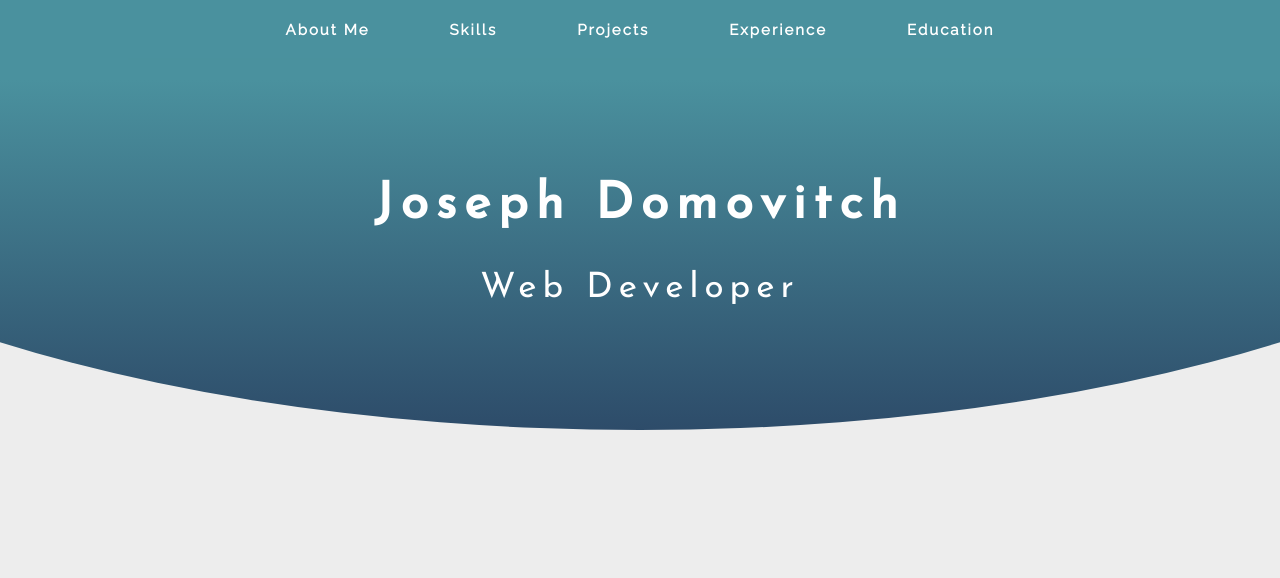
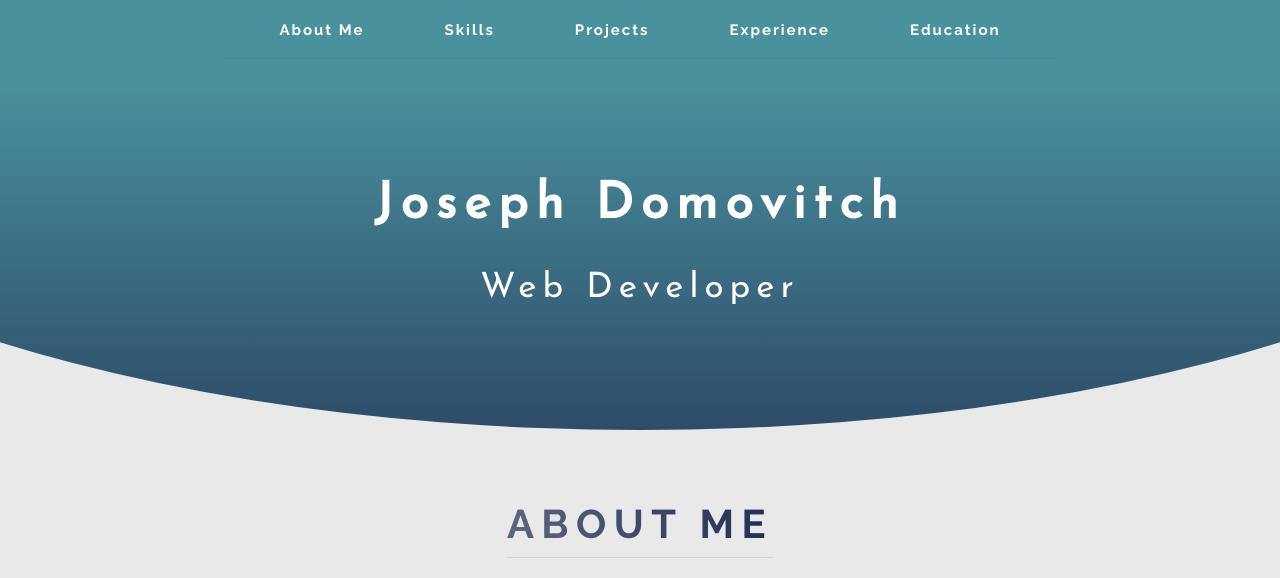
Before and after one commit to jdomo/jd-portfolio, a React (Create React App) app: page / in a window 1280 px wide. Shown: the top 578 px of the page. Built offline with nearby package versions, Linux system fonts and the light colour scheme.

Commit message:
add header-secondary styling in typography

```diff
--- a/public/index.html
+++ b/public/index.html
@@ -22,7 +22,7 @@
       work correctly both with client-side routing and a non-root public URL.
       Learn how to configure a non-root public URL by running `npm run build`.
     -->
-    <link href="https://fonts.googleapis.com/css?family=Josefin+Sans|Raleway&display=swap" rel="stylesheet">
+    <link href="https://fonts.googleapis.com/css?family=Josefin+Sans|Raleway:400,700&display=swap" rel="stylesheet">
     <title>Joseph Domovitch | Web Developer</title>
   </head>
   <body>
--- a/src/components/About.js
+++ b/src/components/About.js
@@ -2,8 +2,10 @@ import React from 'react';
 
 const About = () => {
   return (
-    <section className="about">
-
+    <section className="section-about">
+      <div className="u-center-text">
+        <h3 className="heading-secondary">About Me</h3>
+      </div>
     </section>
   )
 }
--- a/src/css/style.css
+++ b/src/css/style.css
@@ -30,13 +30,28 @@ header {
     font-weight: 400;
     letter-spacing: .6rem; }
 
+.heading-secondary {
+  font-size: 4rem;
+  font-weight: 700;
+  text-transform: uppercase;
+  letter-spacing: .75rem;
+  padding-bottom: 1rem;
+  border-bottom: 1px solid rgba(119, 119, 119, 0.2);
+  display: inline-block;
+  background-image: linear-gradient(to right, rgba(33, 46, 83, 0.7), #212e53);
+  -webkit-background-clip: text;
+  color: transparent;
+  transition: all .3s; }
+  .heading-secondary:hover {
+    transform: scale(1.025) translate(-1rem, -1rem);
+    text-shadow: 3rem 3rem 0.5rem rgba(119, 119, 119, 0.2);
+    border-bottom: none; }
+
+.u-center-text {
+  text-align: center !important; }
+
 .u-margin-top {
-  margin-top: 4rem; }
-
-.about {
-  height: 60rem;
-  margin-top: -25rem;
-  background-color: rgba(233, 233, 233, 0.8); }
+  margin-top: 4rem !important; }
 
 .header {
   position: relative;
@@ -65,18 +80,20 @@ header {
   background-color: #4a919e;
   margin: 0;
   height: 8rem;
-  padding: .5rem 0 0 0;
   position: relative; }
   .navbar__linklist {
     position: absolute;
-    top: 4rem;
+    top: 3rem;
     left: 50%;
     transform: translate(-50%, -50%);
     list-style: none;
     text-align: center;
-    width: 80%;
+    width: 65%;
     border-bottom: 1px solid #4a919e;
-    padding-bottom: 2rem; }
+    padding-bottom: 2rem;
+    padding-top: 2rem;
+    background-image: linear-gradient(to bottom, transparent 98%, rgba(0, 0, 0, 0.2));
+    border-radius: 3px; }
   .navbar__item {
     display: inline-block;
     font-size: 1.5rem;
@@ -97,5 +114,10 @@ header {
   .navbar__link:focus {
     border-top: 4px solid #bed3c3;
     font-weight: 700;
-    border-radius: 3px;
-    background-color: rgba(33, 46, 83, 0.2); }
+    border-radius: 3px; }
+
+.section-about {
+  height: 60rem;
+  margin-top: -25rem;
+  background-color: #e9e9e9;
+  padding: 17rem 0 25rem 0; }
--- a/src/sass/base/_typography.scss
+++ b/src/sass/base/_typography.scss
@@ -25,24 +25,32 @@ header {
   }
 }
 
-// .heading-secondary {
-//   font-size: 3.5rem; //35px
-//   text-transform: uppercase;
-//   font-weight: 700;
+.heading-secondary {
+  font-size: 4rem; //35px
+  font-weight: 700;
+  text-transform: uppercase;
+  letter-spacing: .75rem;
 
-//   //text color gradient
-//   display: inline-block;      //background/gradient ends where text ends
-//   background-image: linear-gradient(to right, $color-primary-light, $color-primary-dark);
-//   -webkit-background-clip: text;    //background shows only where text is present
-//   color: transparent;               //text allows background clip to show through
+  padding-bottom: 1rem;
+  border-bottom: 1px solid rgba($color-grey-dark, .2);
 
-//   transition: all .3s;
 
-//   &:hover {
-//     transform: scale(1.025) translate(-1rem, -1rem);
-//     text-shadow: 3rem 3rem .5rem rgba($color-grey-dark, .2);
-//   }
-// }
+  // color: rgba($color-blue-dark, .85);
+
+  //text color gradient
+  display: inline-block;      //background/gradient ends where text ends
+  background-image: linear-gradient(to right, rgba($color-blue-dark, .7), $color-blue-dark);
+  -webkit-background-clip: text;    //background shows only where text is present
+  color: transparent;               //text allows background clip to show through
+
+  transition: all .3s;
+
+  &:hover {
+    transform: scale(1.025) translate(-1rem, -1rem);
+    text-shadow: 3rem 3rem .5rem rgba($color-grey-dark, .2);
+    border-bottom: none;
+  }
+}
 
 // .heading-tertiary {
 //   font-size: $default-font-size;
--- a/src/sass/base/_util.scss
+++ b/src/sass/base/_util.scss
@@ -1,3 +1,7 @@
+.u-center-text {
+  text-align: center !important;
+}
+
 .u-margin-top {
-  margin-top: 4rem;
+  margin-top: 4rem !important;
 }
--- a/src/sass/layout/_about.scss
+++ /dev/null
@@ -1,5 +0,0 @@
-.about {
-  height: 60rem;
-  margin-top: -25rem;
-  background-color: rgba($color-grey-light, .8);
-}
--- a/src/sass/layout/_navbar.scss
+++ b/src/sass/layout/_navbar.scss
@@ -4,20 +4,22 @@
   background-color: $color-blue-light;
   margin: 0;
   height: 8rem;
-  padding: .5rem 0 0 0;
   position: relative;
 
   &__linklist {
     position: absolute;
-    top: 4rem;
+    top: 3rem;
     left: 50%;
     transform: translate(-50%, -50%);
 
     list-style: none;
     text-align: center;
-    width: 80%;
+    width: 65%;
     border-bottom: 1px solid rgba($color-blue-light, 1);
     padding-bottom: 2rem;
+    padding-top: 2rem;
+    background-image: linear-gradient(to bottom, transparent 98%, rgba($color-black, 0.2));
+    border-radius: $border-radius-sml;
   }
 
   &__item {
@@ -51,7 +53,7 @@
       border-top: 4px solid $color-tertiary-light;
       font-weight: 700;
       border-radius: $border-radius-sml;
-      background-color: rgba($color-blue-dark, 0.2);
+      // background-color: rgba($color-blue-dark, 0.2);
     }
 
   }
```
Also changed, not shown: src/sass/main.scss (+3 -4 lines), src/sass/pages/_home.scss (+7 -0 lines).
